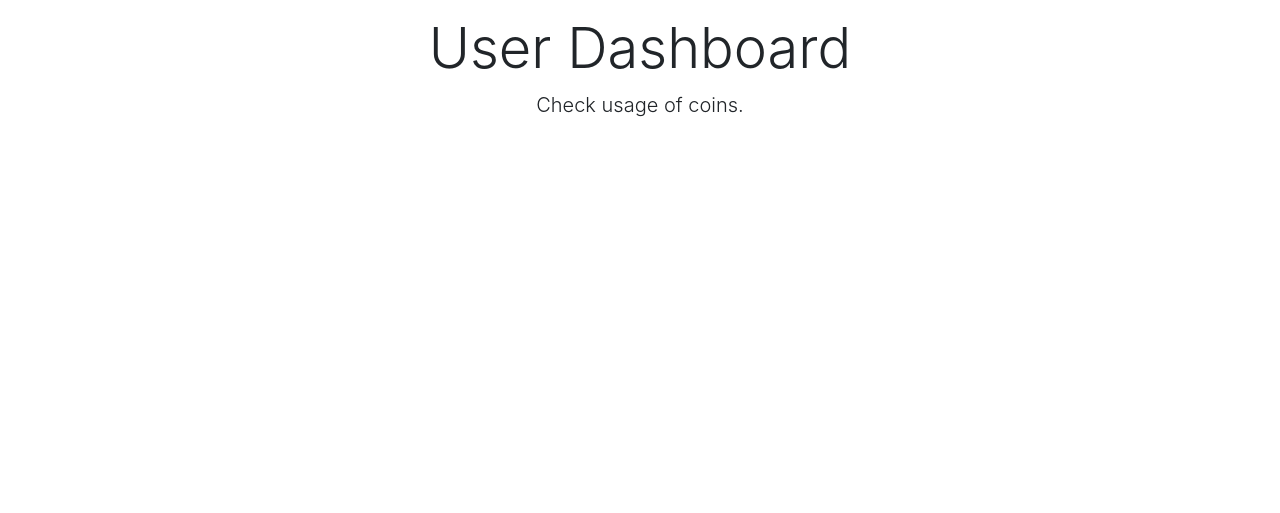
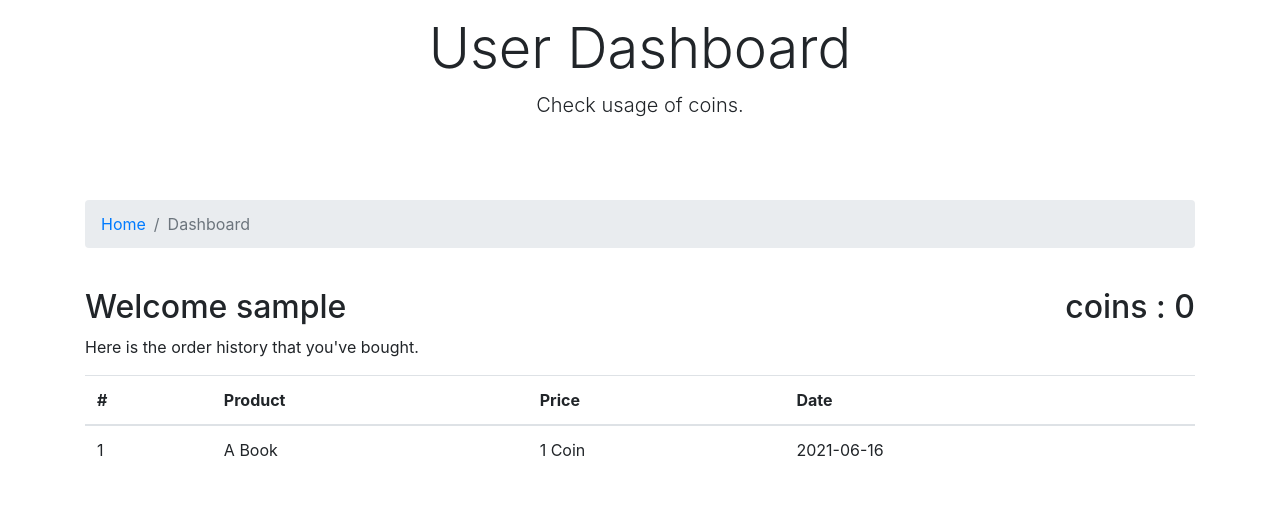
Before and after one commit to sammiee5311/univerChain, a Django app: page /accounts/dashboard in a window 1280 px wide. Shown: the part 145-658 px from the top of the page. Run offline with Django 3.2, Linux system fonts and the light colour scheme; the visitor is signed in with stand-in values (Sample User, id 1); some libraries are stand-ins or nearby versions.

Commit message:
dashboard update
- added coin on dashboard.

```diff
--- a/accounts/views.py
+++ b/accounts/views.py
@@ -1,6 +1,9 @@
 from django.shortcuts import render, redirect
 from django.contrib import messages, auth
 from .models import myuser
+from ether.ethereum import Ethereum
+
+ethereum = Ethereum()
 
 def register(request):
     if request.method == 'POST':
@@ -57,5 +60,16 @@ def logout(request):
     return redirect('index')
 
 def dashboard(request):
+    account = request.user.ethereum_account
+    contract = ethereum.Contract
+    ether_state = True if contract else False
+    coin = 0
 
-    return render(request, 'accounts/dashboard.html')
+    if ether_state:
+        coin = contract.functions.getEtherBalance().call({ 'from':account })
+
+    context = {
+        'coin': coin,
+    }
+
+    return render(request, 'accounts/dashboard.html', context)
--- a/ether/ethereum.py
+++ b/ether/ethereum.py
@@ -9,7 +9,7 @@ class Ethereum:
         self.ip = 'localhost' # default ip
         self.port = '8545' # default port
         self.filename = './files/abi.yml' # default abi file
-        self.SMART_CONTRACT_ADDRESS = '0x7E8351C38B1Df4366D3ED05A3a8C96340e80De25'
+        self.SMART_CONTRACT_ADDRESS = '0x1d555a31a5b5b5619AF474901d3c8870343B9e99'
         self.SMART_CONTTRACT_ABI = self.get_abi()
         self.web3 = self.connect_to_web3()
         self.__contract = self.get_contract()
--- a/templates/accounts/dashboard.html
+++ b/templates/accounts/dashboard.html
@@ -17,4 +17,47 @@
     </div>
 </section>
 
+<section id="bc" class="mt-3">
+  <div class="container">
+    <nav aria-label="breadcrumb">
+      <ol class="breadcrumb">
+        <li class="breadcrumb-item">
+          <a href="{% url 'index' %}">
+            <i class="fas fa-home"></i> Home</a>
+        </li>
+        <li class="breadcrumb-item active"> Dashboard</li>
+      </ol>
+    </nav>
+  </div>
+</section>
+
+<section id="dashboard" class="py-4">
+  <div class="container">
+    <div class="row">
+      <div class="col-md-12">
+        <h2>Welcome {{ user.username }} <a style="float:right;"> coins : {{ coin }}</a></h2>
+          <p>Here is the order history that you've bought.</p>
+          <table class="table">
+            <thead>
+              <tr>
+                <th scope="col">#</th>
+                <th scope="col">Product</th>
+                <th scope="col">Price</th>
+                <th scope="col">Date</th>
+              </tr>
+            </thead>
+            <tbody>
+              <tr>
+                <td>1</td>
+                <td>A Book</td>
+                <td>1 Coin</td>
+                <td>2021-06-16</td>
+              </tr>
+            </tbody>
+          </table>
+      </div>
+    </div>
+  </div>
+</section>
+
 {% endblock %}
```
